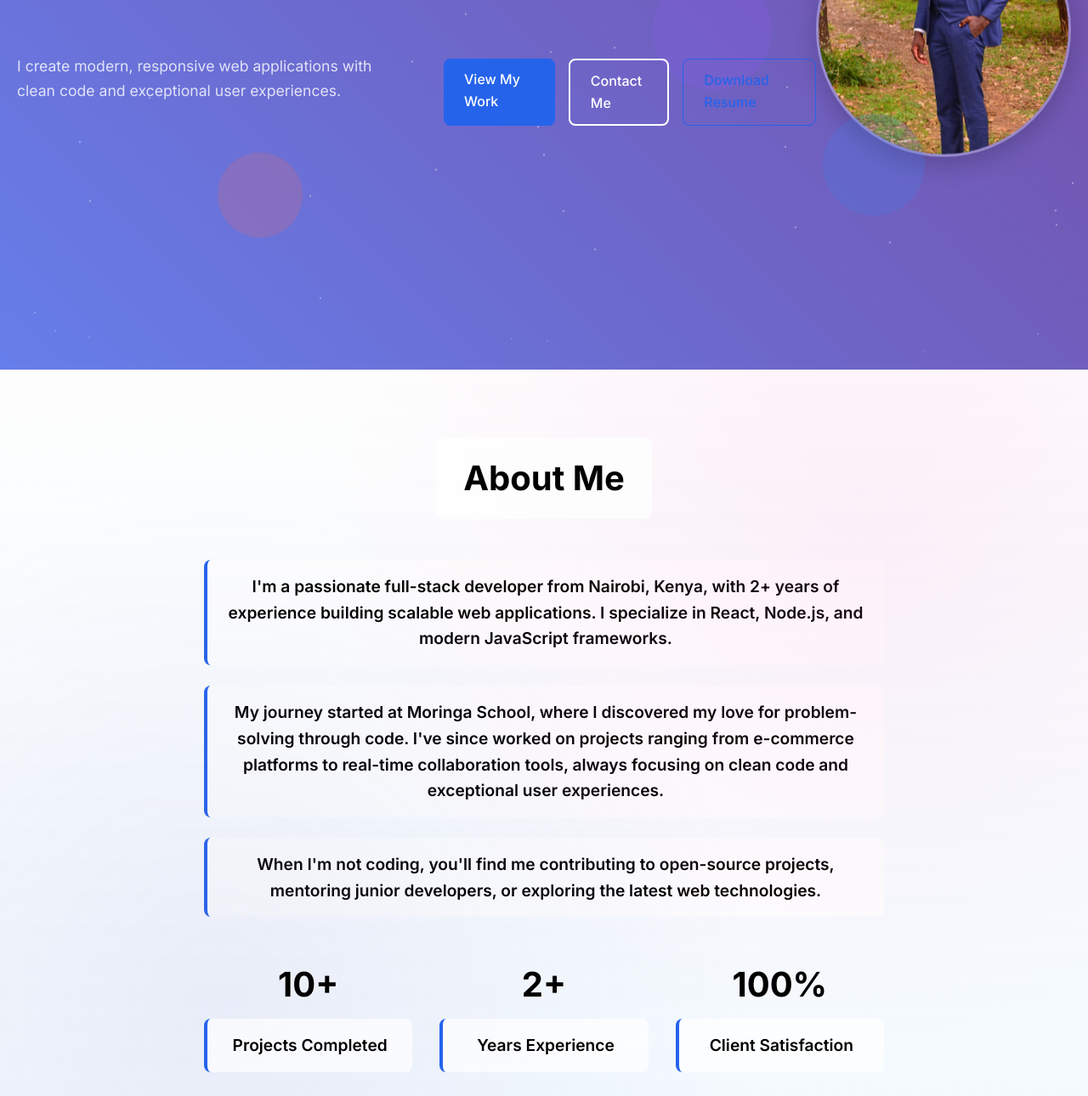
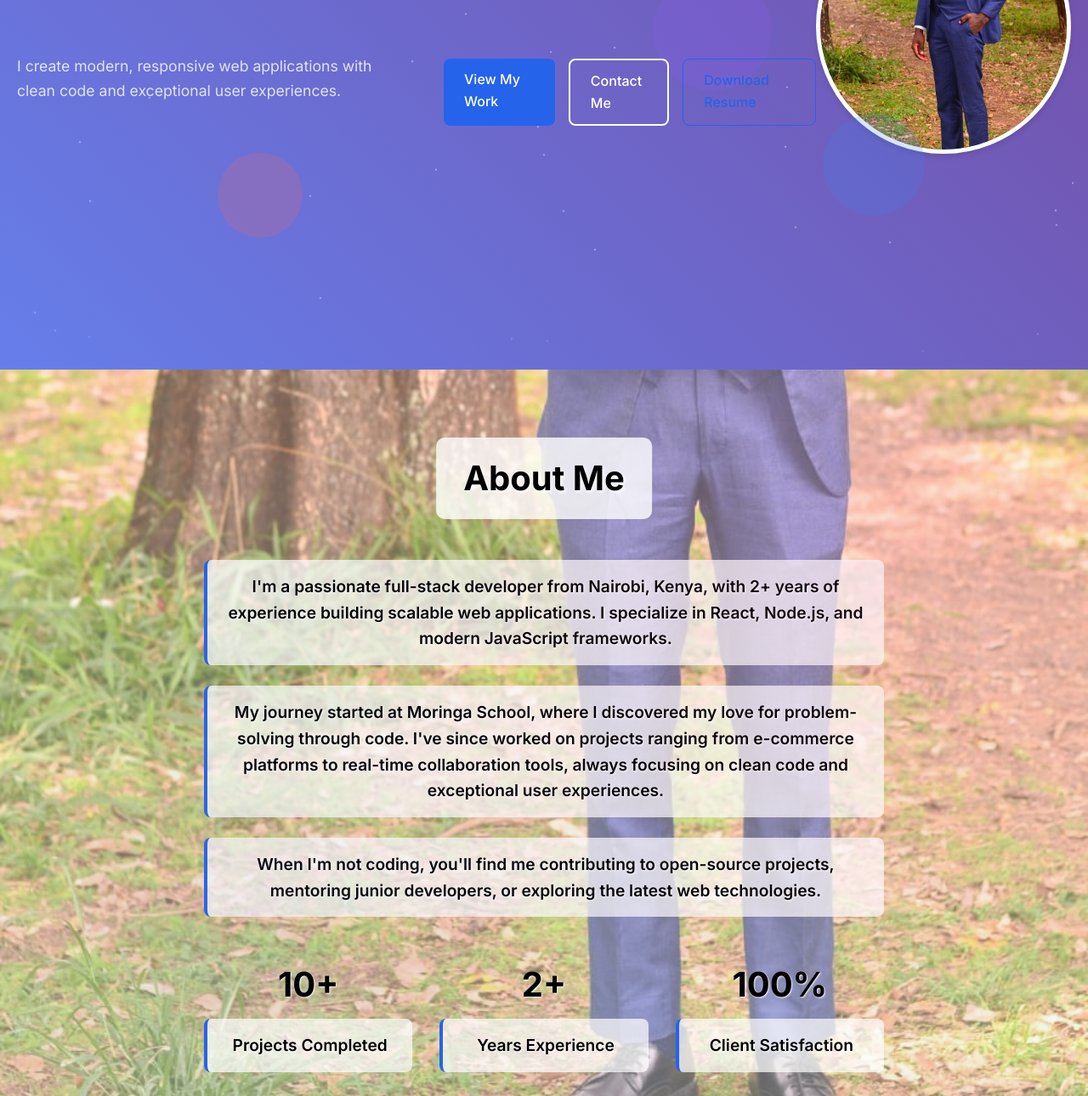
Before and after one commit to Travis028/wayne-portfolio, a website: page index.html in a window 1280 px wide. Shown: the part 365-1655 px from the top of the page at 85% size. Drawn offline with Linux system fonts and the light colour scheme.

Commit message:
Update image paths and enhance image styling

```diff
--- a/index.html
+++ b/index.html
@@ -53,7 +53,7 @@
             </div>
         </div>
         <div class="hero-image">
-            <img src="images/graduation 1.jpeg" alt="Wayne's Graduation Photo" class="profile-img">
+            <img src="./images/graduation 1.jpeg" alt="Wayne's Graduation Photo" class="profile-img">
         </div>
     </section>
 
--- a/script.js
+++ b/script.js
@@ -158,8 +158,29 @@ const style = document.createElement('style');
 style.textContent = particleCSS;
 document.head.appendChild(style);
 
-// Initialize typing effect when page loads
-window.addEventListener('load', () => {
+// Wait for the page to fully load
+window.addEventListener('load', function() {
+    // Add fade-in class to profile image
+    const profileImg = document.querySelector('.profile-img');
+    if (profileImg) {
+        profileImg.style.opacity = '0';
+        profileImg.style.transition = 'opacity 1s ease-in-out';
+        setTimeout(() => {
+            profileImg.style.opacity = '1';
+        }, 100);
+    }
+
+    // Add fade-in class to background images
+    const sections = document.querySelectorAll('.about, .skills, .contact');
+    sections.forEach(section => {
+        section.style.opacity = '0';
+        section.style.transition = 'opacity 1s ease-in-out';
+        setTimeout(() => {
+            section.style.opacity = '1';
+        }, 300);
+    });
+
+    // Initialize typing effect when page loads
     const heroTitle = document.querySelector('.hero-title');
     const originalText = heroTitle.textContent;
     typeWriter(heroTitle, originalText, 80);
--- a/styles.css
+++ b/styles.css
@@ -253,20 +253,8 @@ body {
     height: 300px;
     border-radius: 50%;
     object-fit: cover;
-    border: 3px solid rgba(255, 255, 255, 0.3);
-    box-shadow: 0 10px 30px rgba(0, 0, 0, 0.2);
-    display: block;
-    margin: 0 auto;
-    animation: floatProfile 6s ease-in-out infinite;
-}
-
-@keyframes floatProfile {
-    0%, 100% {
-        transform: translateY(0px) rotate(0deg);
-    }
-    50% {
-        transform: translateY(-20px) rotate(5deg);
-    }
+    border: 5px solid #fff;
+    box-shadow: 0 4px 6px rgba(0, 0, 0, 0.1);
 }
 
 .profile-placeholder {
@@ -321,9 +309,13 @@ section {
 
 /* About Section */
 .about {
+    background-size: cover;
+    background-position: center;
+    background-repeat: no-repeat;
+    background-attachment: fixed;
     background:
         linear-gradient(rgba(249, 250, 251, 0.3), rgba(224, 242, 254, 0.4)),
-        url('../graduation 2.jpeg');
+        url('./images/graduation 2.jpeg');
     background-size: cover;
     background-position: center;
     background-attachment: fixed;
@@ -544,9 +536,13 @@ section {
 
 /* Skills Section */
 .skills {
+    background-size: cover;
+    background-position: center;
+    background-repeat: no-repeat;
+    background-attachment: fixed;
     background:
         linear-gradient(rgba(249, 250, 251, 0.3), rgba(254, 243, 199, 0.4)),
-        url('../graduation 3.jpeg');
+        url('./images/graduation 3.jpeg');
     background-size: cover;
     background-position: center;
     background-attachment: fixed;
@@ -646,9 +642,13 @@ section {
 
 /* Contact Section */
 .contact {
+    background-size: cover;
+    background-position: center;
+    background-repeat: no-repeat;
+    background-attachment: fixed;
     background:
         linear-gradient(rgba(31, 41, 55, 0.4), rgba(55, 65, 81, 0.5)),
-        url('../graduation 1.jpeg');
+        url('./images/graduation 1.jpeg');
     background-size: cover;
     background-position: center;
     background-attachment: fixed;
```
